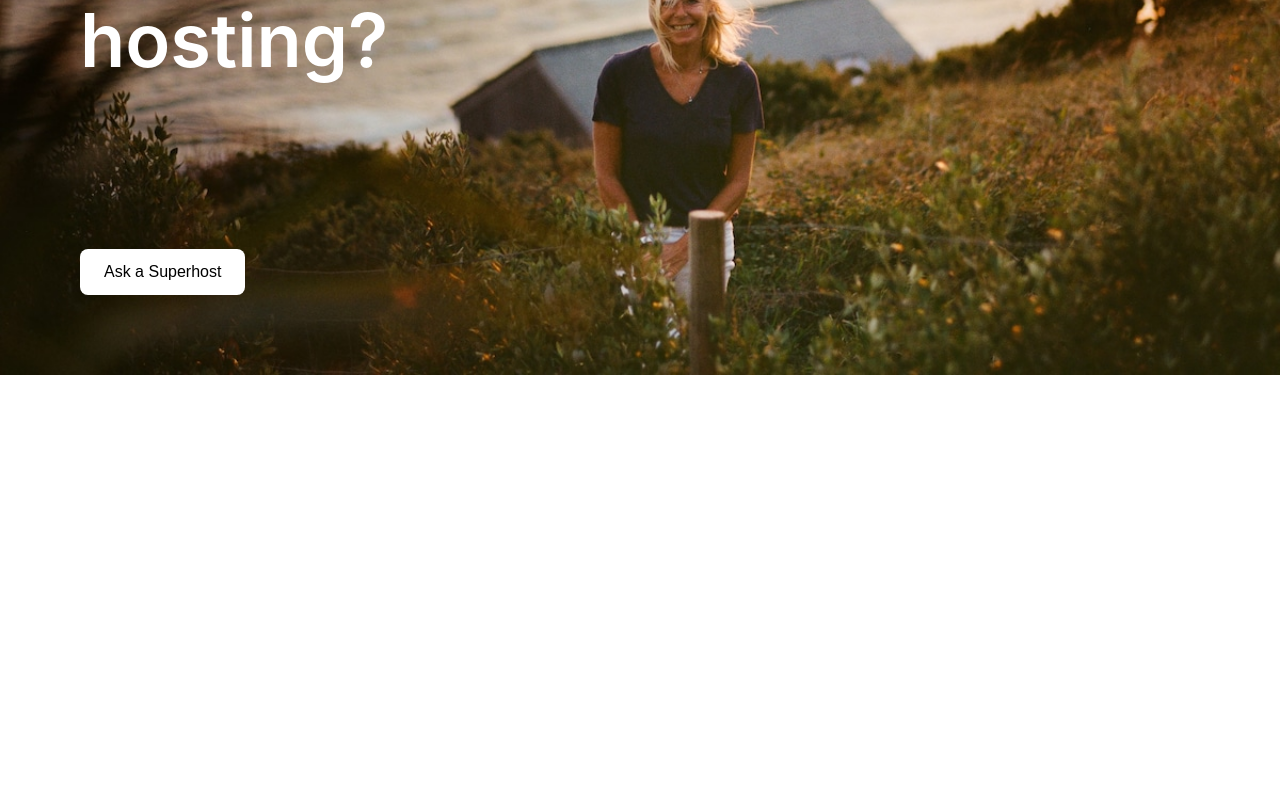
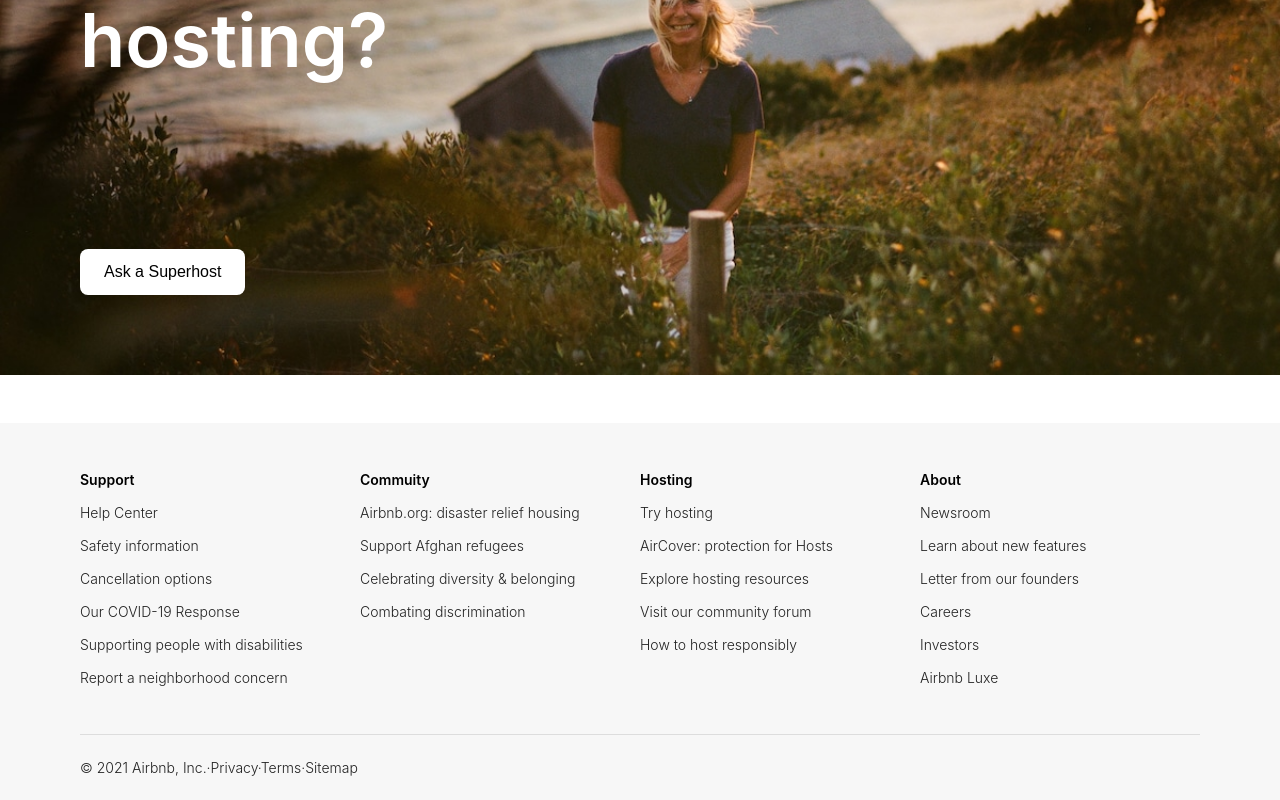
Before and after one commit to hirotake111/airbnb_clone, a Next.js app: page / in a window 1280 px wide. Shown: the part 3136-3936 px from the top of the page. Before the commit the page ends 3559 px from the top, so only its background shows below. Built offline with nearby package versions, Linux system fonts and the light colour scheme.

Commit message:
updated footer

```diff
--- a/components/footer/Footer.module.css
+++ b/components/footer/Footer.module.css
@@ -3,12 +3,12 @@
   background-color: #f7f7f7;
 }
 
-.rows {
+.menuAndCompany {
   display: flex;
   flex-direction: column;
 }
 
-.columns {
+.menuCollections {
   display: grid;
   grid-template-columns: repeat(4, 1fr);
   grid-template-rows: repeat(1);
@@ -34,6 +34,11 @@
   font-weight: 600;
 }
 
+.menu__linksContaier {
+  display: grid;
+  /* grid-template-columns: 1; */
+}
+
 .menu__link {
   margin-top: 16px;
   font-size: 14px;
@@ -45,3 +50,49 @@
   cursor: pointer;
   text-decoration: underline;
 }
+
+@media (width <= 1127px) {
+  .container {
+    padding: 40px;
+  }
+
+  .menuCollections {
+    grid-template-columns: repeat(1, 1fr);
+    grid-template-rows: repeat(4);
+    padding-bottom: 32px;
+  }
+
+  .menu {
+    margin-bottom: 24px;
+    border-bottom: 1px solid rgb(193, 193, 193);
+    padding-bottom: 24px;
+  }
+
+  .menu:last-child {
+    margin-bottom: 0;
+    border-bottom: 0;
+    padding-bottom: 0;
+  }
+
+  .menu__linksContaier {
+    grid-template-columns: repeat(3, 1fr);
+    /* margin-bottom: 24px;
+    border-bottom: 1px solid rgb(193, 193, 193);
+    padding-bottom: 24px; */
+  }
+}
+
+@media (width <= 800px) {
+  .menu__linksContaier {
+    grid-template-columns: repeat(1, 1fr);
+    /* margin-bottom: 24px;
+    border-bottom: 1px solid rgb(193, 193, 193);
+    padding-bottom: 24px; */
+  }
+  /* .menu__linksContaier:last-child {
+    grid-template-columns: repeat(1, 1fr);
+    margin-bottom: 24px;
+    border-bottom: 0;
+    padding-bottom: 24px;
+  } */
+}
--- a/components/footer/Footer.tsx
+++ b/components/footer/Footer.tsx
@@ -2,7 +2,7 @@ import Link from "next/link";
 
 import styles from "./Footer.module.css";
 
-const collections: SectionProps[] = [
+const items: ItemProps[] = [
   {
     header: "Support",
     links: [
@@ -49,10 +49,10 @@ const collections: SectionProps[] = [
 export default function Footer() {
   return (
     <footer className={styles.container}>
-      <div className={styles.rows}>
-        <div className={styles.columns}>
-          {collections.map((collection) => (
-            <Section key={collection.header} {...collection} />
+      <div className={styles.menuAndCompany}>
+        <div className={styles.menuCollections}>
+          {items.map((item) => (
+            <Item key={item.header} {...item} />
           ))}
         </div>
         <div className={styles.company}>
@@ -68,20 +68,22 @@ interface Link {
   href: string;
 }
 
-interface SectionProps {
+interface ItemProps {
   header: string;
   links: Link[];
 }
 
-const Section = ({ header, links }: SectionProps) => {
+const Item = ({ header, links }: ItemProps) => {
   return (
     <div className={styles.menu}>
       <span className={styles.menu__header}>{header}</span>
-      {links.map(({ label, href }) => (
-        <span key={label} className={styles.menu__link}>
-          <Link href={href}>{label}</Link>
-        </span>
-      ))}
+      <div className={styles.menu__linksContaier}>
+        {links.map(({ label, href }) => (
+          <span key={label} className={styles.menu__link}>
+            <Link href={href}>{label}</Link>
+          </span>
+        ))}
+      </div>
     </div>
   );
 };
--- a/pages/index.tsx
+++ b/pages/index.tsx
@@ -41,7 +41,7 @@ const Home: NextPage = () => {
           <Discover />
         </Container>
         <Hosting />
-        {/* <Footer /> */}
+        <Footer />
         <div className={styles.mobileMenu}>
           <MobileMenu />
         </div>
```
